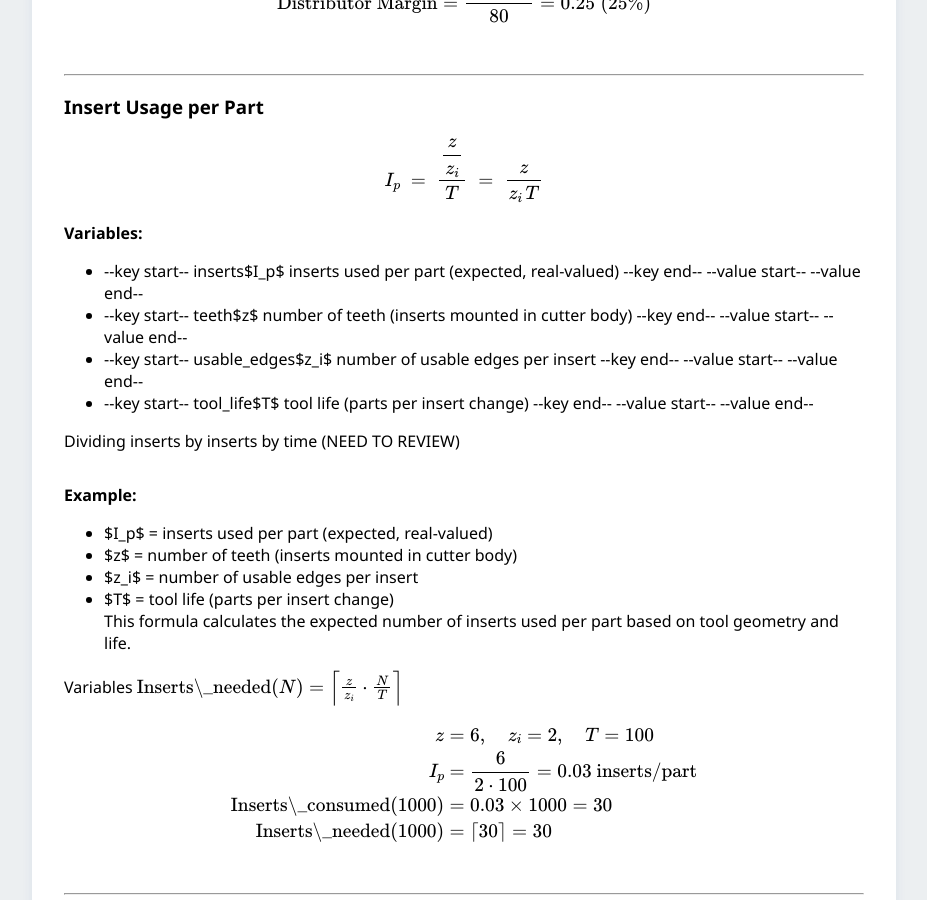
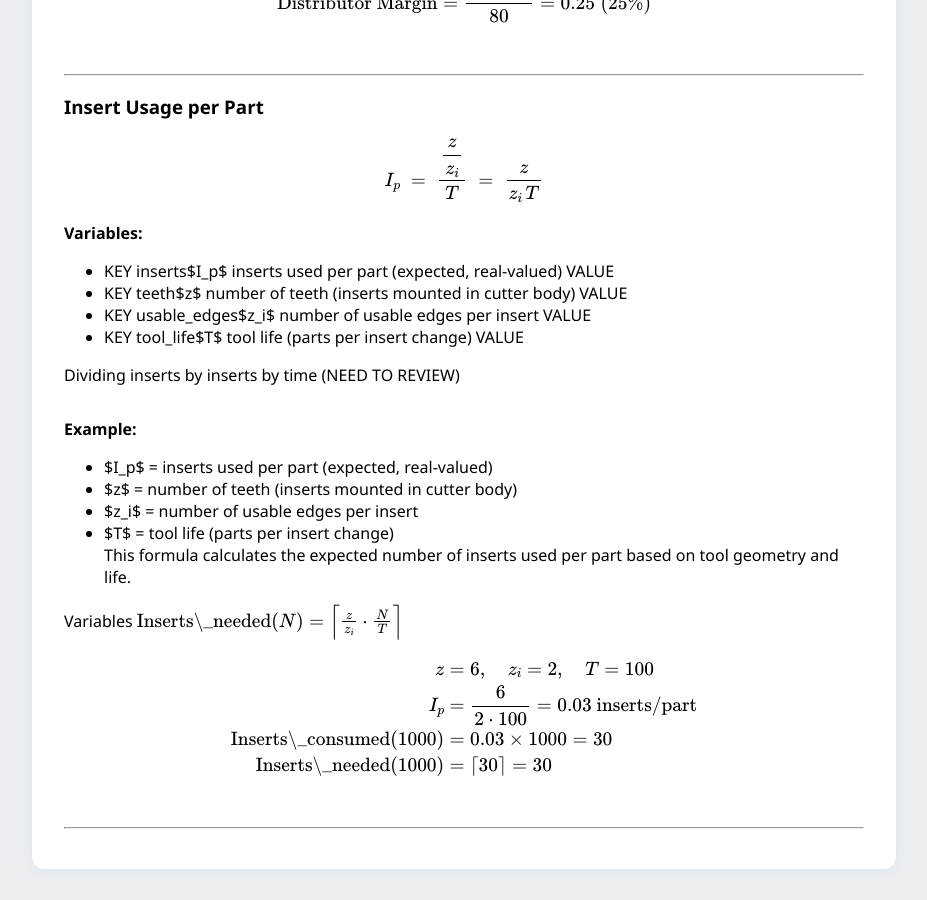
Before and after one commit to jaymcc2/product-sales-formulas, a Jekyll site: the page built from sales_math/index.md, in a window 1280 px wide and 900 px high, scrolled down 1716 px. Shown: the whole window, without its empty margins (176-1103 px from the left). Built offline with Jekyll 4.4.1, drawn with Linux system fonts in a browser that asks for light colours.

Commit message:
added include to variable name in html file

```diff
--- a/_includes/formula.html
+++ b/_includes/formula.html
@@ -5,10 +5,10 @@
     </div>
     <div class="formula-variables">
         <strong>Variables:</strong>
-        {% if formula.variables %}
+        {% if include.formula.variables %}
         <ul class="formula-variables-list">
-            {% for key in formula.variables %}
-                <li>--key start-- {{ key }} --key end-- --value start--{{ formula.variables[key] | markdownify }} --value end--</li>
+            {% for key in include.formula.variables %}
+                <li>KEY {{ key }} VALUE {{ include.formula.variables[key] | markdownify }}</li>
             {% endfor %}
         </ul>
         {% endif %}
```
